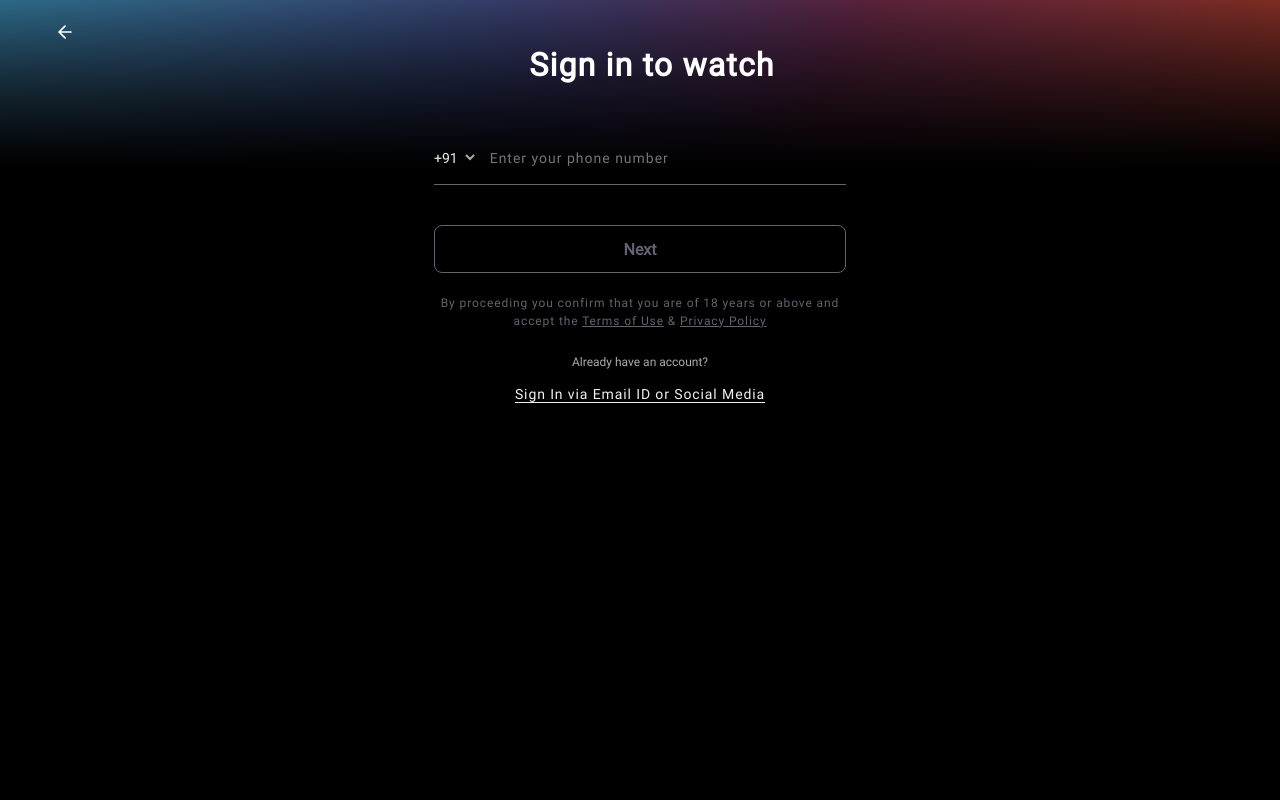
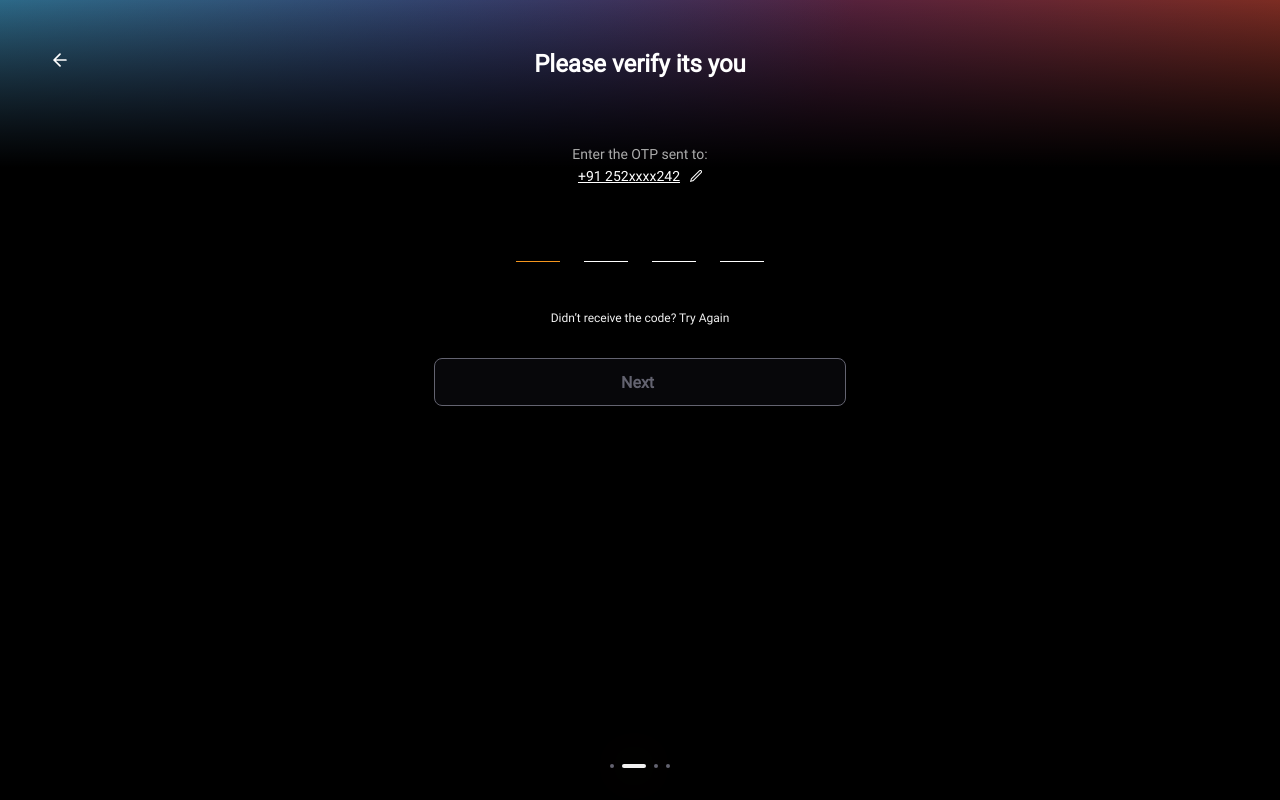
Before and after one commit to bhushan-mehta9/sonyliv-w12, a Next.js app: page /test in a window 1280 px wide. Built offline with nearby package versions, Linux system fonts and the light colour scheme.

Commit message:
confirmOtp css, lighthouse fixes

```diff
--- a/components/ConfirmOtp/ConfirmOtp.js
+++ b/components/ConfirmOtp/ConfirmOtp.js
@@ -2,7 +2,6 @@ import React from "react";
 import styles from "./ConfirmOtp.module.scss";
 import Image from "next/image";
 import EditIcon from "../../public/images/editIcon.png";
-import { useRouter } from "next/router";
 import ArrowLeft from "../../public/images/arrowLeft.svg";
 import { useState } from "react";
 import { useEffect, useRef } from "react";
@@ -97,8 +96,6 @@ const ConfirmOtp = ({ handleBack, handlePageChange }) => {
 
   return (
     <>
-      <meta name="description" content="Confirm Otp Page"></meta>
-      <title>Confirm Otp Page</title>
       <div className={styles.otpContainer}>
         <div className={styles.sectionOne}>
           <div onClick={handleClick} className={styles.arrowLeftBlock}>
@@ -131,6 +128,7 @@ const ConfirmOtp = ({ handleBack, handlePageChange }) => {
               value={formData.otp1}
               onChange={handleOtp}
               ref={textInput}
+              autocomplete="off"
             />
             <input
               maxlength="1"
@@ -141,6 +139,7 @@ const ConfirmOtp = ({ handleBack, handlePageChange }) => {
               name="otp2"
               value={formData.otp2}
               onChange={handleOtp}
+              autocomplete="off"
               ref={inputFocus == "otp2" ? textInput : null}
             />
             <input
@@ -152,6 +151,7 @@ const ConfirmOtp = ({ handleBack, handlePageChange }) => {
               name="otp3"
               value={formData.otp3}
               onChange={handleOtp}
+              autocomplete="off"
               ref={inputFocus == "otp3" ? textInput : null}
             />
             <input
@@ -163,6 +163,7 @@ const ConfirmOtp = ({ handleBack, handlePageChange }) => {
               name="otp4"
               value={formData.otp4}
               onChange={handleOtp}
+              autocomplete="off"
               ref={inputFocus == "otp4" ? textInput : null}
             />
           </div>
--- a/components/ConfirmOtp/ConfirmOtp.module.scss
+++ b/components/ConfirmOtp/ConfirmOtp.module.scss
@@ -25,6 +25,7 @@ $white: #fff;
       position: absolute;
       left: 3em;
       cursor: pointer;
+      top: 20px;
       .arrowLeft {
         width: 24px;
         height: 24px;
@@ -220,12 +221,12 @@ $white: #fff;
     margin-bottom: 40px !important;
     .arrowLeftBlock {
       position: absolute;
-      left: 2em !important;
+      left: 1em !important;
+      top: 12px !important;
       .arrowLeft {
         width: 24px;
         height: 24px;
         padding: 5px;
-        margin-top: 25px;
       }
     }
     .textOne {
@@ -276,13 +277,14 @@ $white: #fff;
   .sectionOne {
     margin-bottom: 60px !important;
     .arrowLeftBlock {
-      transform: translateY(-50%);
-      top: 50%;
+      position: absolute;
+      left: 3em !important;
+      cursor: pointer;
+      top: 3em !important;
       .arrowLeft {
         width: 24px;
         height: 24px;
         padding: 5px;
-        margin-top: 64px;
       }
     }
     .textOne {
@@ -334,3 +336,68 @@ $white: #fff;
     }
   }
 }
+
+//for Ipad pro
+@media screen and (min-device-width: 768px) and (max-device-width: 1200px) and (orientation: landscape) {
+  .sectionOne {
+    margin-bottom: 60px !important;
+    .arrowLeftBlock {
+      position: absolute;
+      left: 3em !important;
+      cursor: pointer;
+      top: 3em !important;
+      .arrowLeft {
+        width: 24px;
+        height: 24px;
+        padding: 5px;
+      }
+    }
+    .textOne {
+      font-size: 24px !important;
+      line-height: 40px !important;
+      margin-top: 44px !important;
+    }
+  }
+
+  .displayFlex {
+    margin-bottom: 32px;
+  }
+  .otpNo {
+    border: none;
+    .otpNo1 {
+      width: 44px;
+      height: 56px;
+      color: #fff;
+      text-align: center;
+      font-size: 18px;
+      font-weight: 500;
+      outline: none;
+      background: transparent !important;
+      border-bottom: 1px solid #fff !important;
+      border-left: none;
+      border-top: none;
+      border-right: none;
+      border-radius: 0px !important;
+      &.otpapplied {
+        border-bottom: 1px solid $white;
+        border-top: none !important;
+        border-left: none !important;
+        border-right: none !important;
+      }
+      &:focus {
+        border-bottom: 1px solid #f5961e !important;
+        border-top: none !important;
+        border-left: none !important;
+        border-right: none !important;
+      }
+    }
+    .button {
+      left: 5%;
+      right: 5%;
+      top: 369px;
+      background: #07070a;
+      border: 1px solid #636370;
+      max-width: 412px;
+    }
+  }
+}
--- a/pages/test.js
+++ b/pages/test.js
@@ -4,7 +4,7 @@ const { default: ConfirmOtp } = require("@/components/ConfirmOtp/ConfirmOtp");
 
 function TestLight() {
     return <>
-        <SignIn />
+        <ConfirmOtp />
     </>
 }
 
--- a/styles/globals.scss
+++ b/styles/globals.scss
@@ -4,6 +4,7 @@
 @font-face {
   font-family: "Roboto-regular";
   src: url("../public/font/Roboto/Roboto-Regular.ttf");
+  font-display: swap;
   // src: url('../public/font/Roboto/Roboto-Bold.ttf');
   // src: url('../public/font/Roboto/Roboto-Medium.ttf');
 }
```
Also changed, not shown: pages/player/index.js (+27 -7 lines).
